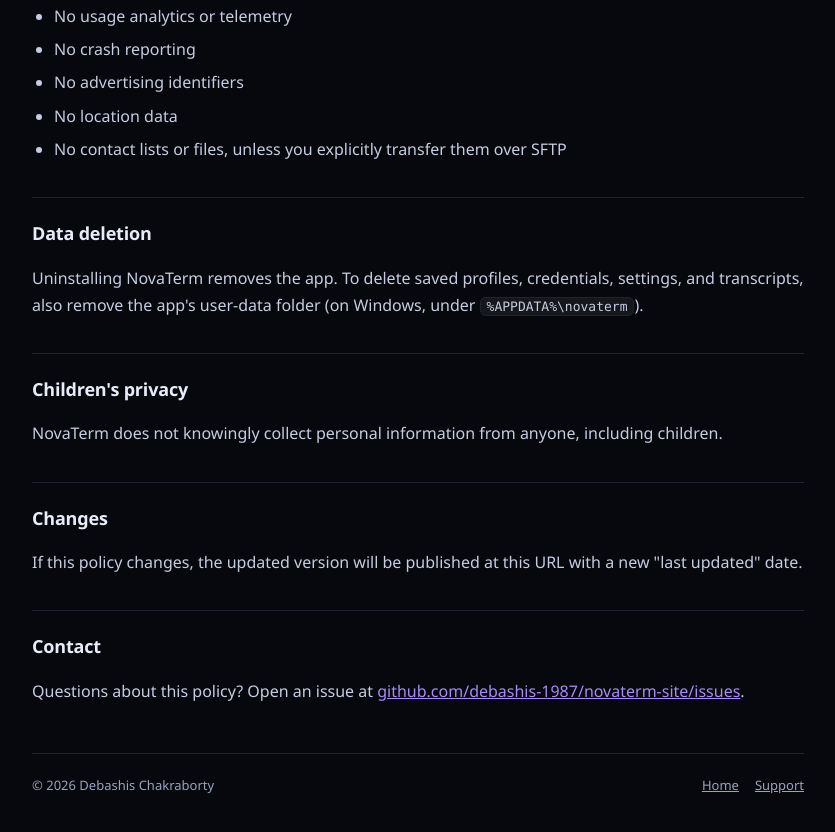
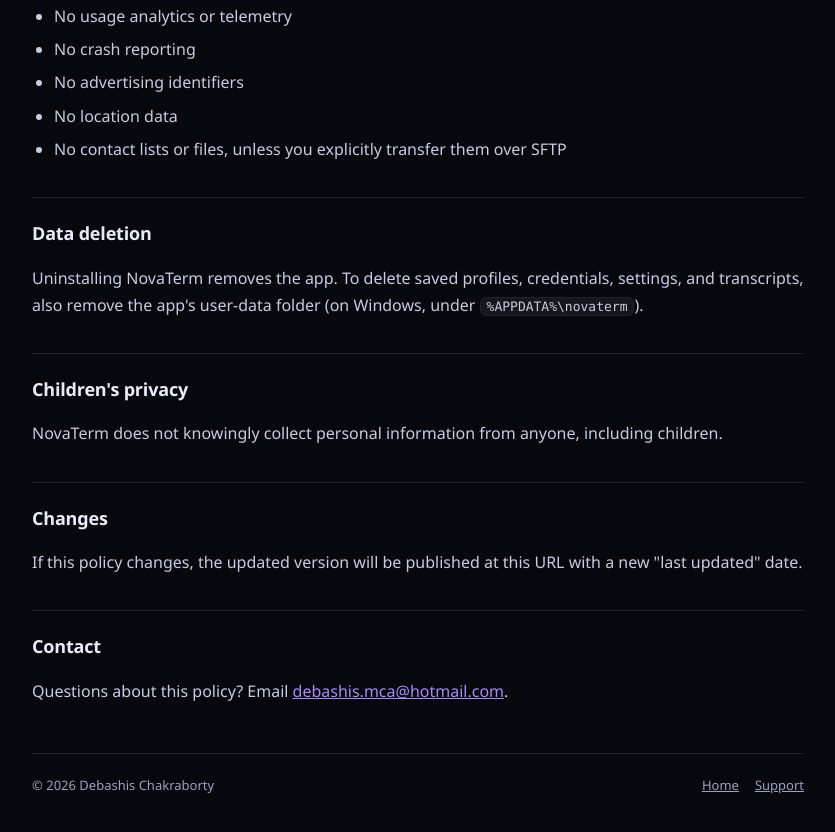
Before and after one commit to debashis-1987/novaterm-site, a plain HTML site: page privacy/index.html in a window 1280 px wide. Shown: the part 1329-2161 px from the top of the page, without its empty margins (222-1057 px from the left). Drawn offline with Linux system fonts and the light colour scheme.

Commit message:
Use support email on site pages

```diff
--- a/privacy/index.html
+++ b/privacy/index.html
@@ -79,7 +79,7 @@
         <a class="brand" href="../"><span class="mark">&gt;_</span> NovaTerm</a>
         <span class="spacer"></span>
         <a class="link" href="../">Home</a>
-        <a class="link" href="https://github.com/debashis-1987/novaterm-site/issues">Support</a>
+        <a class="link" href="mailto:debashis.mca@hotmail.com">Support</a>
       </nav>
 
       <h1>Privacy Policy</h1>
@@ -162,17 +162,15 @@
 
       <h2>Contact</h2>
       <p>
-        Questions about this policy? Open an issue at
-        <a href="https://github.com/debashis-1987/novaterm-site/issues">
-          github.com/debashis-1987/novaterm-site/issues</a
-        >.
+        Questions about this policy? Email
+        <a href="mailto:debashis.mca@hotmail.com">debashis.mca@hotmail.com</a>.
       </p>
 
       <footer>
         <span>© 2026 Debashis Chakraborty</span>
         <span class="spacer"></span>
         <a href="../">Home</a>
-        <a href="https://github.com/debashis-1987/novaterm-site/issues">Support</a>
+        <a href="mailto:debashis.mca@hotmail.com">Support</a>
       </footer>
     </div>
   </body>
```
Also changed, not shown: index.html (+3 -3 lines), 1 other file.
